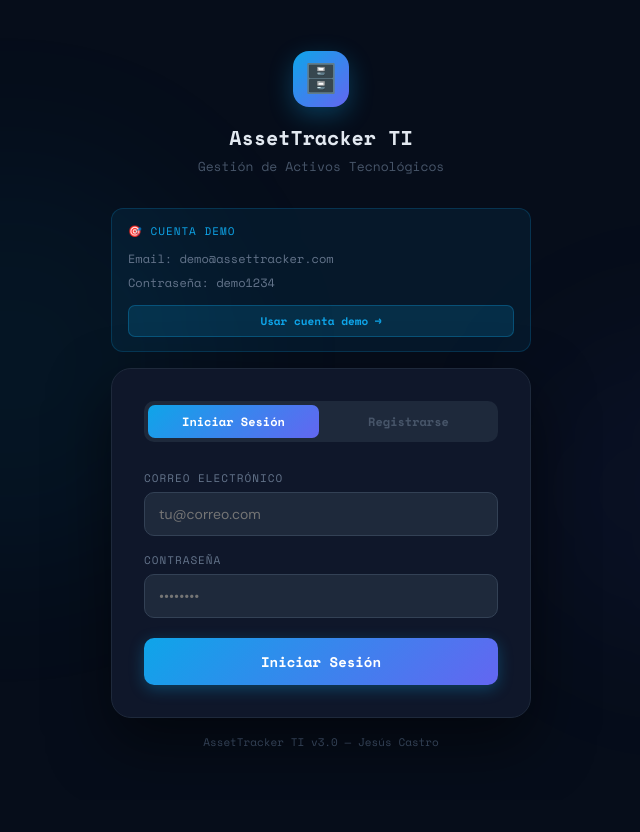
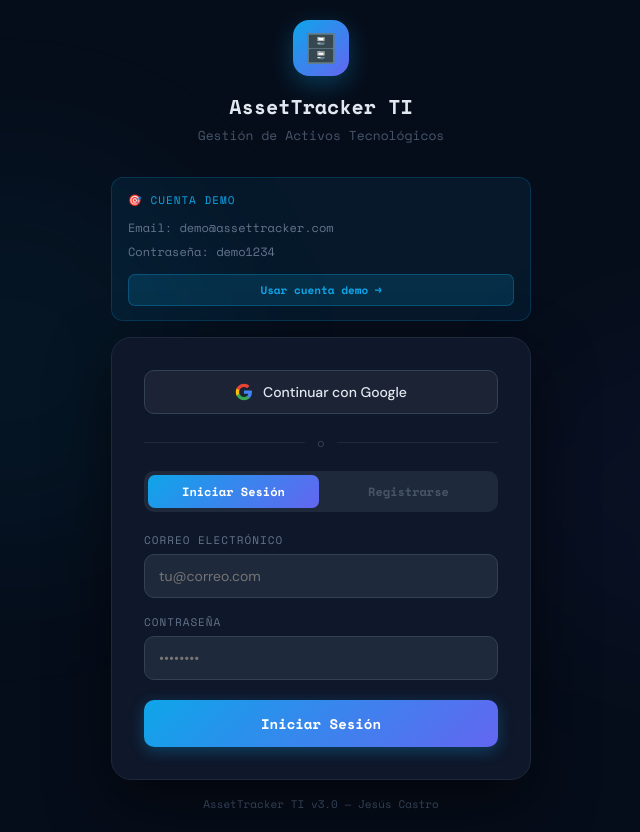
Before and after one commit to castroparrajesus/AssetTracker-TI---Inventario-de-Activos, a React (Vite) app: page / in a window 1280 px wide. Shown: the whole page, without its empty margins (319-959 px from the left). Before the commit the page ends 800 px from the top, so only its background shows below. Built offline with nearby package versions, Linux system fonts and the light colour scheme.

Commit message:
Autenticacion desde google

```diff
--- a/src/Login.jsx
+++ b/src/Login.jsx
@@ -6,6 +6,7 @@ export default function Login() {
   const [email, setEmail]       = useState("");
   const [password, setPassword] = useState("");
   const [loading, setLoading]   = useState(false);
+  const [loadingGoogle, setLoadingGoogle] = useState(false);
   const [error, setError]       = useState("");
 
   const handleSubmit = async () => {
@@ -23,6 +24,15 @@ export default function Login() {
     setLoading(false);
   };
 
+  const handleGoogle = async () => {
+    setLoadingGoogle(true);
+    await supabase.auth.signInWithOAuth({
+      provider: 'google',
+      options: { redirectTo: window.location.origin }
+    });
+    setLoadingGoogle(false);
+  };
+
   const usarDemo = () => {
     setEmail("demo@assettracker.com");
     setPassword("demo1234");
@@ -36,6 +46,7 @@ export default function Login() {
         * { box-sizing: border-box; margin: 0; padding: 0; }
         body { background: #060d1a; }
         input:focus { border-color: #0ea5e9 !important; }
+        .google-btn:hover { background: rgba(255,255,255,0.08) !important; }
       `}</style>
 
       <div style={{minHeight:"100vh",background:"#060d1a",display:"flex",alignItems:"center",justifyContent:"center",fontFamily:"'DM Sans',sans-serif",padding:20}}>
@@ -67,7 +78,27 @@ export default function Login() {
 
           <div style={{background:"#0f172a",border:"1px solid #1e293b",borderRadius:20,padding:32,boxShadow:"0 25px 60px rgba(0,0,0,0.5)"}}>
 
-            <div style={{display:"flex",gap:4,marginBottom:28,background:"#1e293b",borderRadius:10,padding:4}}>
+            {/* Google Button */}
+            <button className="google-btn" onClick={handleGoogle} disabled={loadingGoogle}
+              style={{width:"100%",padding:"12px",background:"rgba(255,255,255,0.05)",border:"1px solid #334155",borderRadius:10,color:"#e2e8f0",cursor:"pointer",fontFamily:"'DM Sans',sans-serif",fontSize:14,fontWeight:500,display:"flex",alignItems:"center",justifyContent:"center",gap:10,marginBottom:20,transition:"background .2s",opacity:loadingGoogle?0.7:1}}>
+              <svg width="18" height="18" viewBox="0 0 24 24">
+                <path fill="#4285F4" d="M22.56 12.25c0-.78-.07-1.53-.2-2.25H12v4.26h5.92c-.26 1.37-1.04 2.53-2.21 3.31v2.77h3.57c2.08-1.92 3.28-4.74 3.28-8.09z"/>
+                <path fill="#34A853" d="M12 23c2.97 0 5.46-.98 7.28-2.66l-3.57-2.77c-.98.66-2.23 1.06-3.71 1.06-2.86 0-5.29-1.93-6.16-4.53H2.18v2.84C3.99 20.53 7.7 23 12 23z"/>
+                <path fill="#FBBC05" d="M5.84 14.09c-.22-.66-.35-1.36-.35-2.09s.13-1.43.35-2.09V7.07H2.18C1.43 8.55 1 10.22 1 12s.43 3.45 1.18 4.93l2.85-2.22.81-.62z"/>
+                <path fill="#EA4335" d="M12 5.38c1.62 0 3.06.56 4.21 1.64l3.15-3.15C17.45 2.09 14.97 1 12 1 7.7 1 3.99 3.47 2.18 7.07l3.66 2.84c.87-2.6 3.3-4.53 6.16-4.53z"/>
+              </svg>
+              {loadingGoogle ? "Conectando..." : "Continuar con Google"}
+            </button>
+
+            {/* Separador */}
+            <div style={{display:"flex",alignItems:"center",gap:12,marginBottom:20}}>
+              <div style={{flex:1,height:1,background:"#1e293b"}}></div>
+              <span style={{color:"#334155",fontSize:12,fontFamily:"'Space Mono',monospace"}}>o</span>
+              <div style={{flex:1,height:1,background:"#1e293b"}}></div>
+            </div>
+
+            {/* Tabs */}
+            <div style={{display:"flex",gap:4,marginBottom:20,background:"#1e293b",borderRadius:10,padding:4}}>
               {[["login","Iniciar Sesión"],["register","Registrarse"]].map(([m,label])=>(
                 <button key={m} onClick={()=>{setMode(m);setError("");}} style={{flex:1,padding:"8px",borderRadius:7,border:"none",cursor:"pointer",fontFamily:"'Space Mono',monospace",fontSize:12,fontWeight:700,background:mode===m?"linear-gradient(135deg,#0ea5e9,#6366f1)":"transparent",color:mode===m?"#fff":"#475569",transition:"all .2s"}}>
                   {label}
```
